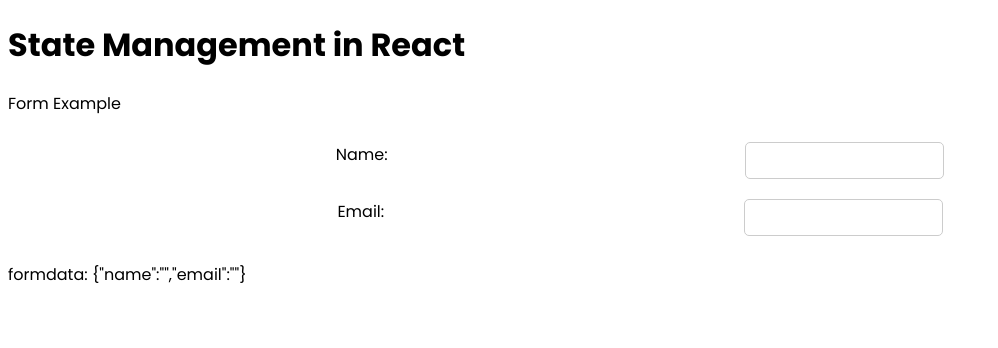
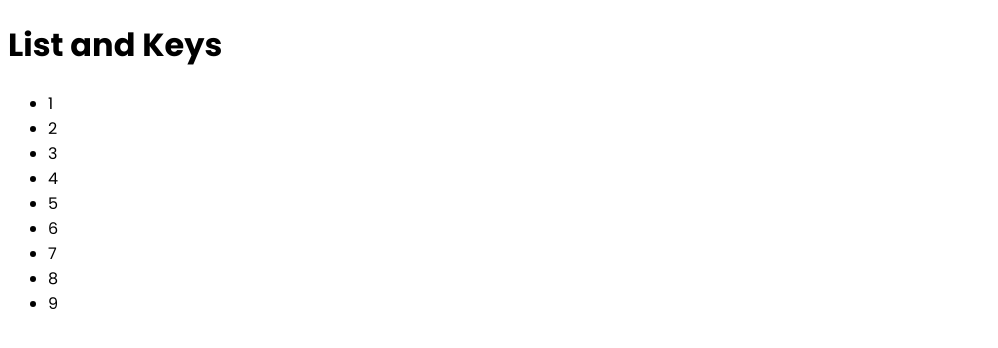
Before and after one commit to mathan26/react-series-tutorial-for-youtube, a React (Vite) app: page / in a window 1280 px wide. Shown: the top 348 px of the page, without its empty margins (0-998 px from the left). Built offline with nearby package versions, Linux system fonts and the light colour scheme.

Commit message:
conditional rendeirng and list and keys

```diff
--- a/src/App.jsx
+++ b/src/App.jsx
@@ -1,3 +1,5 @@
+import ConditionRenderingExample1 from "./components/condition-rendering/ConditionRenderingExample1";
+import ListandKeysExample1 from "./components/list-and-keys/ListandKeysExample1";
 import Parent from "./components/props/Parent";
 import StateManagementExample from "./components/state-managment/StateManagementExample";
 import StateManagementExample2 from "./components/state-managment/StateManagementExample2";
@@ -6,8 +8,7 @@ import StateManagementExample3 from "./components/state-managment/StateManagemen
 const App = () => {
   return (
     <div>
-      <h1>State Management in React</h1>
-      <StateManagementExample3 />
+      <ListandKeysExample1 />
     </div>
   );
 };
--- /dev/null
+++ b/src/components/condition-rendering/ConditionRenderingExample1.jsx
@@ -0,0 +1,17 @@
+import React from "react";
+import Greeting from "./Greeting";
+import RenderStatus from "./RenderStatus";
+
+const ConditionRenderingExample1 = () => {
+  const [showNotification, setShowNotification] = React.useState(true);
+  return (
+    <div>
+      <div>{showNotification && <p>You have new notifications!</p>}</div>
+      <h1>Condition Rendering in React</h1>
+      <Greeting isLoggedIn={false} />
+      <RenderStatus status="error" />
+    </div>
+  );
+};
+
+export default ConditionRenderingExample1;
--- /dev/null
+++ b/src/components/condition-rendering/Greeting.jsx
@@ -0,0 +1,17 @@
+import React from "react";
+
+const Greeting = ({ isLoggedIn }) => {
+  return (
+    <div>
+      {isLoggedIn ? (
+        <>
+          <h1>Hello, welcome back!</h1>
+        </>
+      ) : (
+        <h1>Hello, Please login!</h1>
+      )}
+    </div>
+  );
+};
+
+export default Greeting;
--- /dev/null
+++ b/src/components/condition-rendering/RenderStatus.jsx
@@ -0,0 +1,16 @@
+import React from "react";
+
+const RenderStatus = ({ status }) => {
+  switch (status) {
+    case "loading":
+      return <div>Loading...</div>;
+    case "error":
+      return <div>An error occurred.</div>;
+    case "success":
+      return <div>Data fetched successfully.</div>;
+    default:
+      return <div>No data.</div>;
+  }
+};
+
+export default RenderStatus;
--- /dev/null
+++ b/src/components/list-and-keys/ListandKeysExample1.jsx
@@ -0,0 +1,35 @@
+import React, { useState } from "react";
+
+const ListandKeysExample1 = () => {
+  const [lists, setLists] = useState([1, 2, 3, 4, 5, 6, 7, 8, 9]);
+
+  const listOfObjects = [
+    { id: 1, name: "Alice", age: 25 },
+    { id: 2, name: "Bob", age: 30 },
+    { id: 3, name: "Charlie", age: 28 },
+    { id: 4, name: "David", age: 35 },
+    { id: 5, name: "Eve", age: 22 },
+  ];
+
+  const removeItem = (index) => {
+    setLists(lists.filter((_, i) => i != index));
+  };
+
+  return (
+    <div>
+      <h1>List and Keys</h1>
+      <ul>
+        {lists?.map((item, index) => {
+          return (
+            <li key={item} onClick={() => removeItem(index)}>
+              {item}
+            </li>
+          );
+        })}
+      </ul>
+      {/* Do the exercise with listOfObjects */}
+    </div>
+  );
+};
+
+export default ListandKeysExample1;
```
